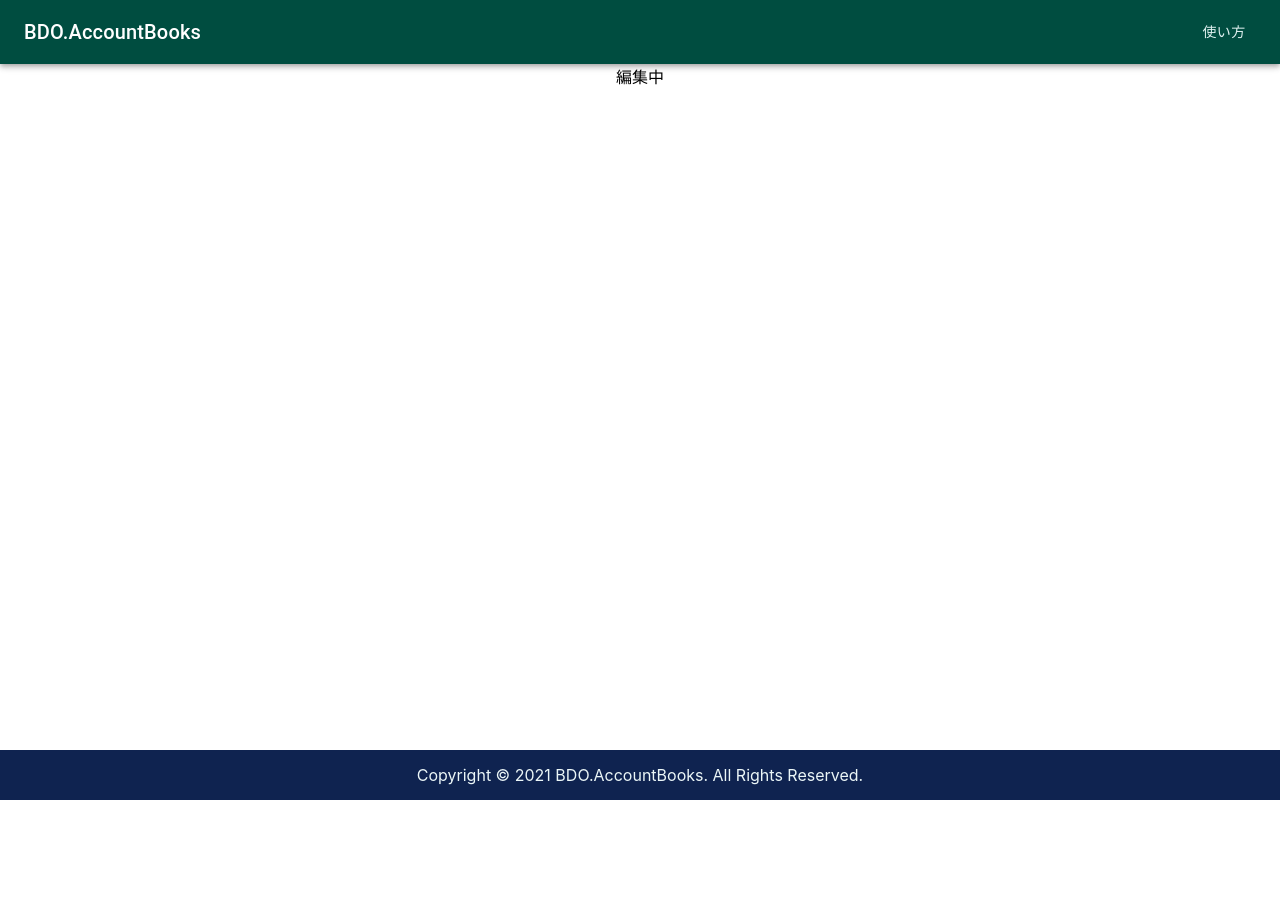
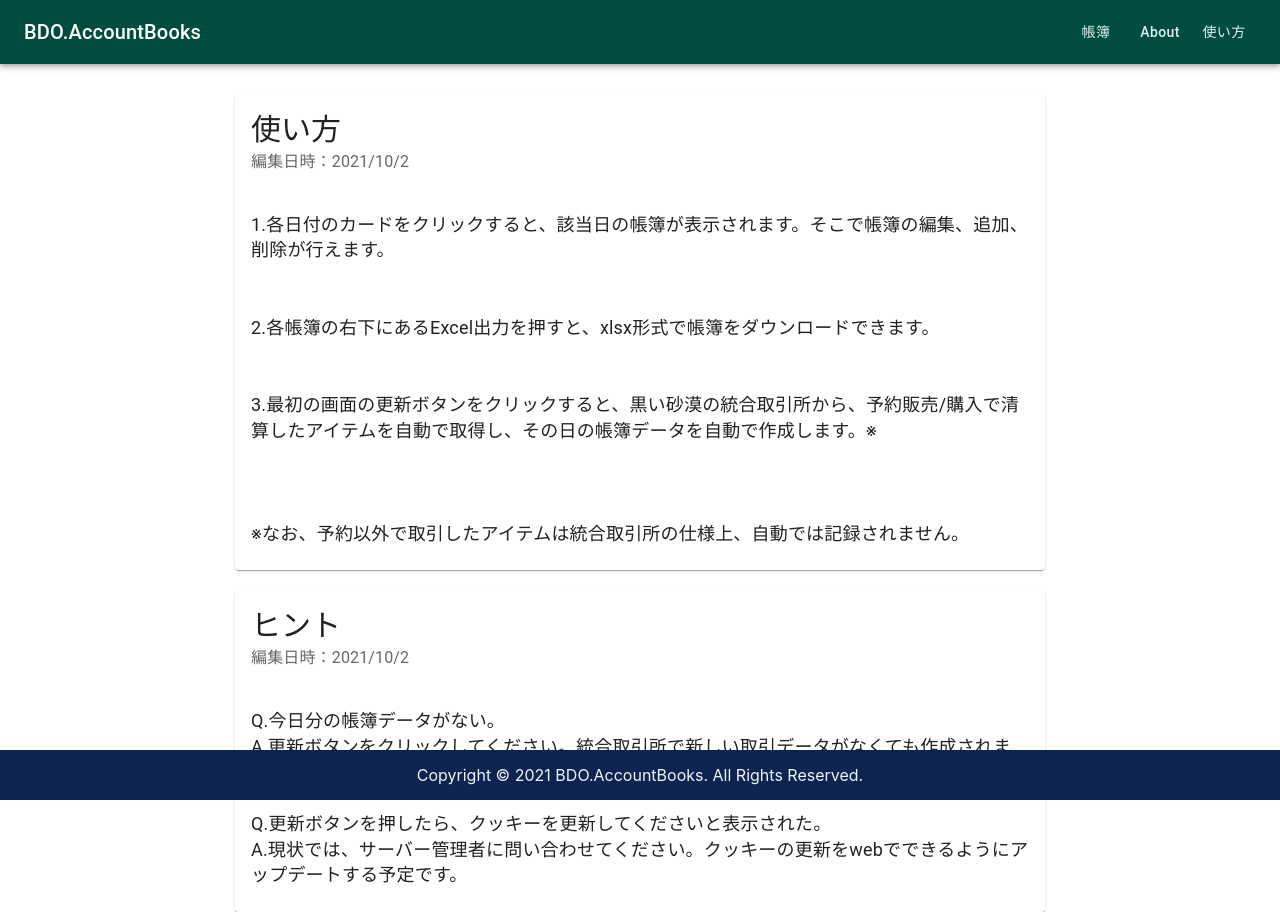
Before and after one commit to Yuma-Nagaoka/BDO_market_account-books, a React (Create React App) app in the folder front/: page /HowTo in a window 1280 px wide. Before the commit the page ends 800 px from the top, so only its background shows below. Built offline with nearby package versions, Linux system fonts and the light colour scheme.

Commit message:
Add About and HowTo, and improve designe

```diff
--- a/front/package.json
+++ b/front/package.json
@@ -9,10 +9,9 @@
     "@material-ui/icons": "^4.11.2",
     "@material-ui/lab": "^4.0.0-alpha.60",
     "@mui/icons-material": "^5.0.1",
+    "@mui/lab": "^5.0.0-alpha.49",
     "@mui/material": "^5.0.0",
     "@mui/styles": "^5.0.1",
-    "@mui/x-data-grid-generator": "^4.0.0",
-    "@mui/x-data-grid-pro": "^5.0.0-beta.2",
     "@testing-library/jest-dom": "^5.14.1",
     "@testing-library/react": "^11.2.7",
     "@testing-library/user-event": "^12.8.3",
--- a/front/src/components/App.css
+++ b/front/src/components/App.css
@@ -37,11 +37,15 @@
   }
 }
 
-.bookList {
+.container {
   height: 400px;
   width: 810px;
   padding: 30px 70px;
   margin: auto;
+}
+
+.book-list {
+  padding-top: 30px;
 }
 
 .book-item {
@@ -80,3 +84,20 @@
   top: 20px;
   margin-left: auto;
 }
+
+.box-shadow {
+  box-shadow: rgba(0, 0, 0, 0.12) 0px 1px 6px, rgba(0, 0, 0, 0.12) 0px 1px 4px;
+}
+
+/* .update {
+  padding-bottom: 30px;
+} */
+
+.status-msg {
+  padding-top: 10px;
+  padding-left: 50px;
+}
+
+/* .start_btn {
+  padding:1em 1em;
+} */
--- a/front/src/components/modules/Header.js
+++ b/front/src/components/modules/Header.js
@@ -10,8 +10,8 @@ import { Link, useHistory } from 'react-router-dom'
 
 export default function ButtonAppBar() {
     const history = useHistory();
-    function handleClick() {
-        history.push('/HowTo');
+    function handleClick(where) {
+        history.push('/'+ where);
     }
     return (
         <Box sx={{ flexGrow: 1 }}>
@@ -27,12 +27,14 @@ export default function ButtonAppBar() {
                 <MenuIcon />
             </IconButton> */}
             <Typography variant="h6" component="div" sx={{ flexGrow: 1 }}>
-                <Link to={`/`} style={{ color: '#FFFF', textDecoration: 'none', float: 'left' }}>
+                <Link to={`/AccountBooks`} style={{ color: '#FFFF', textDecoration: 'none', float: 'left' }}>
                     BDO.AccountBooks
                     {/* <div align="left">BDO.AccountBooks</div> */}
                 </Link>
             </Typography>
-            <Button color="inherit" style={{textTransform: 'none'}}　onClick={() => {handleClick()}}>使い方</Button>
+            <Button color="inherit" style={{textTransform: 'none'}}　onClick={() => {handleClick('AccountBooks')}}>帳簿</Button>
+            <Button color="inherit" style={{textTransform: 'none'}}　onClick={() => {handleClick('')}}>About</Button>
+            <Button color="inherit" style={{textTransform: 'none'}}　onClick={() => {handleClick('HowTo')}}>使い方</Button>
             </Toolbar>
         </AppBar>
         </Box>
--- /dev/null
+++ b/front/src/components/pages/About.js
@@ -0,0 +1,49 @@
+import * as React from 'react';
+import Box from '@mui/material/Box';
+import Card from '@mui/material/Card';
+import CardActions from '@mui/material/CardActions';
+import CardContent from '@mui/material/CardContent';
+import Button from '@mui/material/Button';
+import Typography from '@mui/material/Typography';
+import { Link, useHistory } from 'react-router-dom'
+
+
+
+export default function HowTo() {
+    const history = useHistory();
+    const handleClick = () => {
+        history.push('/AccountBooks');
+    }
+
+    return (
+        <div className="container">
+            <Card sx={{ minWidth: 275 }}>
+                <CardContent sx={{textAlign: "left"}}>
+                    {/* <Typography sx={{ fontSize: 14 }} color="text.secondary" gutterBottom>
+                    Word of the Day
+                    </Typography> */}
+                    <Typography variant="h5" component="div" sx={{ fontSize: 30}}>
+                    BDO.AccountBooksとは
+                    </Typography>
+                    <br />
+                    <Typography variant="body2"　sx={{ fontSize: 18}}>
+                    <br />
+                    MMORPG、黒い砂漠の帳簿作成アプリです。
+                    <br/><br />
+                    統合取引所で予約購入/販売したアイテムを自動で反映させることができます。
+                    <br />
+                    NPCから購入したり、統合取引所でその場で取引が完了したアイテムに関しては手動で追加してください。
+                    <br /><br/>
+                    お金を貯めることが重要な黒い砂漠。毎日の収支を明確にし、建設的に大金持ちになりましょう。
+                    </Typography>
+                </CardContent>
+            </Card>
+            <br />
+            <div className="start_btn">
+                <Button variant="contained" style={{backgroundColor: "#1e90ff", color: "white"}} onClick={() => {handleClick()}}>
+                    始める</Button>
+            </div>
+            <br />
+        </div>
+    );
+}
--- a/front/src/components/pages/BookList.js
+++ b/front/src/components/pages/BookList.js
@@ -4,17 +4,17 @@ import Box from '@mui/material/Box';
 import Card from '@mui/material/Card';
 import CardActions from '@mui/material/CardActions';
 import CardContent from '@mui/material/CardContent';
-import Button from '@mui/material/Button';
+import Button from '@material-ui/core/Button';
 import Typography from '@mui/material/Typography';
 
 function BookList(props) {
 
     return (
-        <div className='bookList'>
+        <div className="book-list">
           {props.item.map((date) => {
             return (
                 <div className='book-item'>
-                    <Link to={`/book/${date}`}>
+                    <Link to={`/AccountBooks/${date}`}>
                         <div className='book-date' >{date}</div>
                     </Link>
                 </div>
--- a/front/src/components/pages/Home.js
+++ b/front/src/components/pages/Home.js
@@ -1,11 +1,14 @@
 import React, { useState, useEffect } from 'react';
 import BookList from './BookList';
 import axios from 'axios';
-import Button from '@mui/material/Button';
+import Button from '@material-ui/core/Button';
+import LoadingButton from "@mui/lab/LoadingButton";
+import SaveIcon from "@mui/icons-material/Save";
 
 export default function Home() {
     const [resultStatus, setResultStatus] = useState("");
     const [bookList, setBookList] = useState([]);
+    const [onUpdate, setOnUpdate] = useState(false);
 
     useEffect(() => {
         axios.get('http://localhost:3001/account_books')
@@ -18,8 +21,11 @@ export default function Home() {
     },[])
 
     function handleClick() {
+        setOnUpdate(true);
+        setResultStatus("");
         const url = 'http://localhost:3001/account_books/update';
 
+        setTimeout(() => {
             axios.post(url)
             .then((results) => {
                 if(results.status == 204){
@@ -37,22 +43,41 @@ export default function Home() {
                     setResultStatus("統合取引所帳簿のデータ更新に失敗しました。")
                 }
                 console.log(resultStatus)
+                setOnUpdate(false);
             })
             .catch((data) =>{
                 console.log(data)
                 setResultStatus("統合取引所帳簿のデータ更新に失敗しました。")
+                setOnUpdate(false);
             })
+        }, 1000)
 
     }
     return (
-        <div className='home'>
+        <div className='container'>
             <br />
-            <Button variant="contained" onClick={() => {handleClick()}}>更新</Button>
-            <p>{
-                resultStatus.split('\n').map((str, index) => (
-                    <React.Fragment key={index}>{str}<br /></React.Fragment>
+            <div className="update">
+                {onUpdate
+                    ? <LoadingButton sx={{float: "right", right: "12px"}}
+                        loading
+                        loadingPosition="start"
+                        startIcon={<SaveIcon />}
+                        variant="outlined"
+                        >
+                            更新
+                        </LoadingButton>
+                    : <Button variant="contained" color="secoundary" style={{backgroundColor: "#1e90ff", color: "white", float: "right", right: "12px"}} onClick={() => {handleClick()}}>更新</Button>
+                }
+                <div className="status-msg">
+                    {resultStatus == ""
+                        ? <div ><br /></div>
+                        : resultStatus
+                        .split('\n').map((str, index) => (
+                            <React.Fragment key={index} textAlign="center">{str}<br /></React.Fragment>
                         ))
-            }</p>
+                    }
+                </div>
+            </div>
             <BookList item={bookList}/>
         </div>
     );
--- a/front/src/components/pages/HowTo.js
+++ b/front/src/components/pages/HowTo.js
@@ -1,12 +1,65 @@
-import { useState } from 'react';
-import BookList from './BookList';
-import axios from 'axios';
+import * as React from 'react';
+import Box from '@mui/material/Box';
+import Card from '@mui/material/Card';
+import CardActions from '@mui/material/CardActions';
+import CardContent from '@mui/material/CardContent';
 import Button from '@mui/material/Button';
+import Typography from '@mui/material/Typography';
 
 export default function HowTo() {
-    return (
-        <div className='howTo'>
-            編集中
-        </div>
-    );
+  return (
+    <div className="container">
+        <Card sx={{ minWidth: 275 }}>
+            <CardContent sx={{textAlign: "left"}}>
+                {/* <Typography sx={{ fontSize: 14 }} color="text.secondary" gutterBottom>
+                Word of the Day
+                </Typography> */}
+                <Typography variant="h5" component="div" sx={{ fontSize: 30}}>
+                使い方
+                </Typography>
+                <Typography sx={{ mb: 1.5 }} color="text.secondary">
+                編集日時：2021/10/2
+                </Typography>
+                <Typography variant="body2"　sx={{ fontSize: 18}}>
+                <br />
+                1.各日付のカードをクリックすると、該当日の帳簿が表示されます。そこで帳簿の編集、追加、削除が行えます。
+                <br/><br /><br/>
+                2.各帳簿の右下にあるExcel出力を押すと、xlsx形式で帳簿をダウンロードできます。
+                <br /><br /><br />
+                3.最初の画面の更新ボタンをクリックすると、黒い砂漠の統合取引所から、予約販売/購入で清算したアイテムを自動で取得し、その日の帳簿データを自動で作成します。※
+                <br /><br/><br /><br/>
+                ※なお、予約以外で取引したアイテムは統合取引所の仕様上、自動では記録されません。
+                </Typography>
+            </CardContent>
+            {/* <CardActions>
+                <Button size="small">Learn More</Button>
+            </CardActions> */}
+        </Card>
+        <br />
+        <Card sx={{ minWidth: 275 }}>
+            <CardContent sx={{textAlign: "left"}}>
+                {/* <Typography sx={{ fontSize: 14 }} color="text.secondary" gutterBottom>
+                Word of the Day
+                </Typography> */}
+                <Typography variant="h5" component="div" sx={{ fontSize: 30}}>
+                ヒント
+                </Typography>
+                <Typography sx={{ mb: 1.5 }} color="text.secondary">
+                編集日時：2021/10/2
+                </Typography>
+                <Typography variant="body2"　sx={{ fontSize: 18}}>
+                <br />
+                Q.今日分の帳簿データがない。
+                <br />
+                A.更新ボタンをクリックしてください。統合取引所で新しい取引データがなくても作成されます。
+                <br /><br />
+                Q.更新ボタンを押したら、クッキーを更新してくださいと表示された。
+                <br />
+                A.現状では、サーバー管理者に問い合わせてください。クッキーの更新をwebでできるようにアップデートする予定です。
+                </Typography>
+            </CardContent>
+        </Card>
+
+    </div>
+  );
 }
```
Also changed, not shown: front/src/components/App.js (+5 -2 lines), front/src/components/pages/Book3.js (+4 -4 lines), front/src/components/pages/BookList_new.js (added, +57 -0 lines), 2 other files (tests, documents, lock files or other folders). Lines whose indentation alone changed are shown as unchanged.
